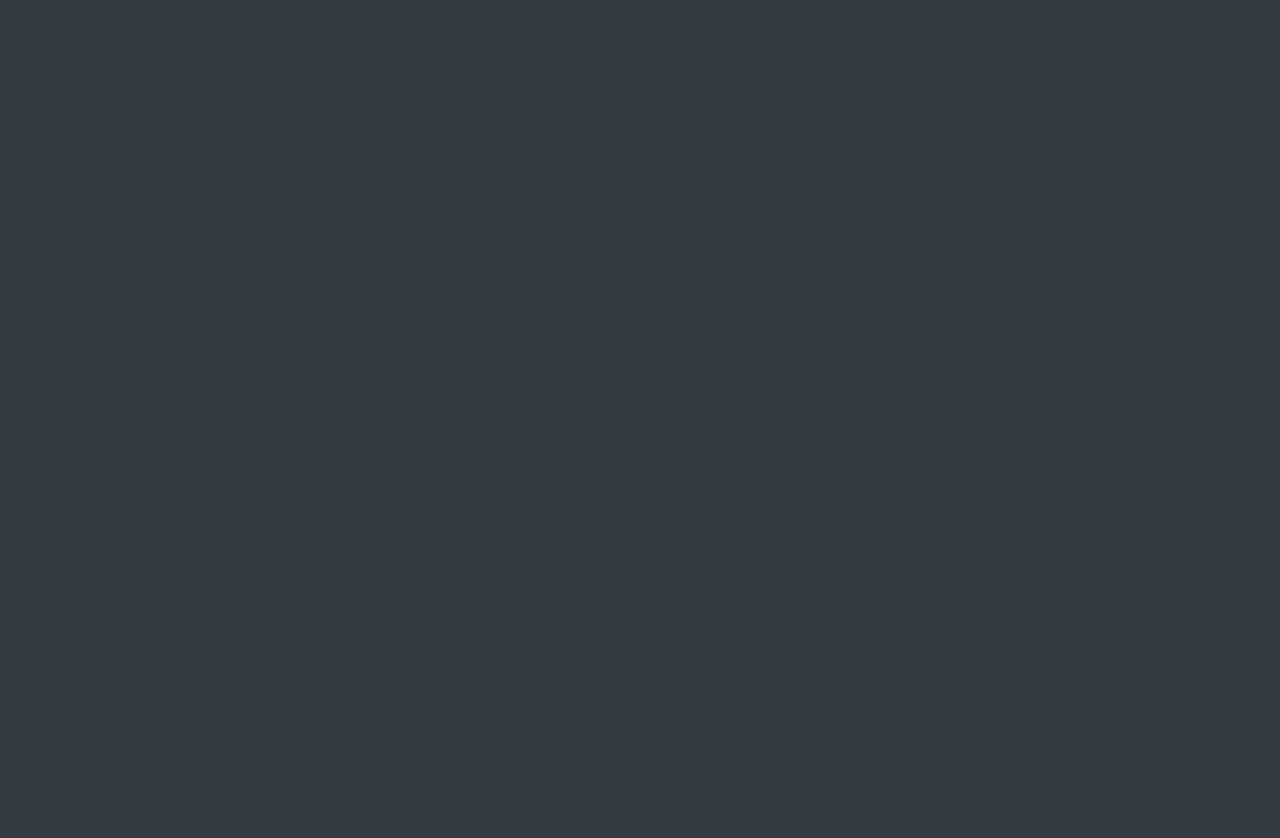
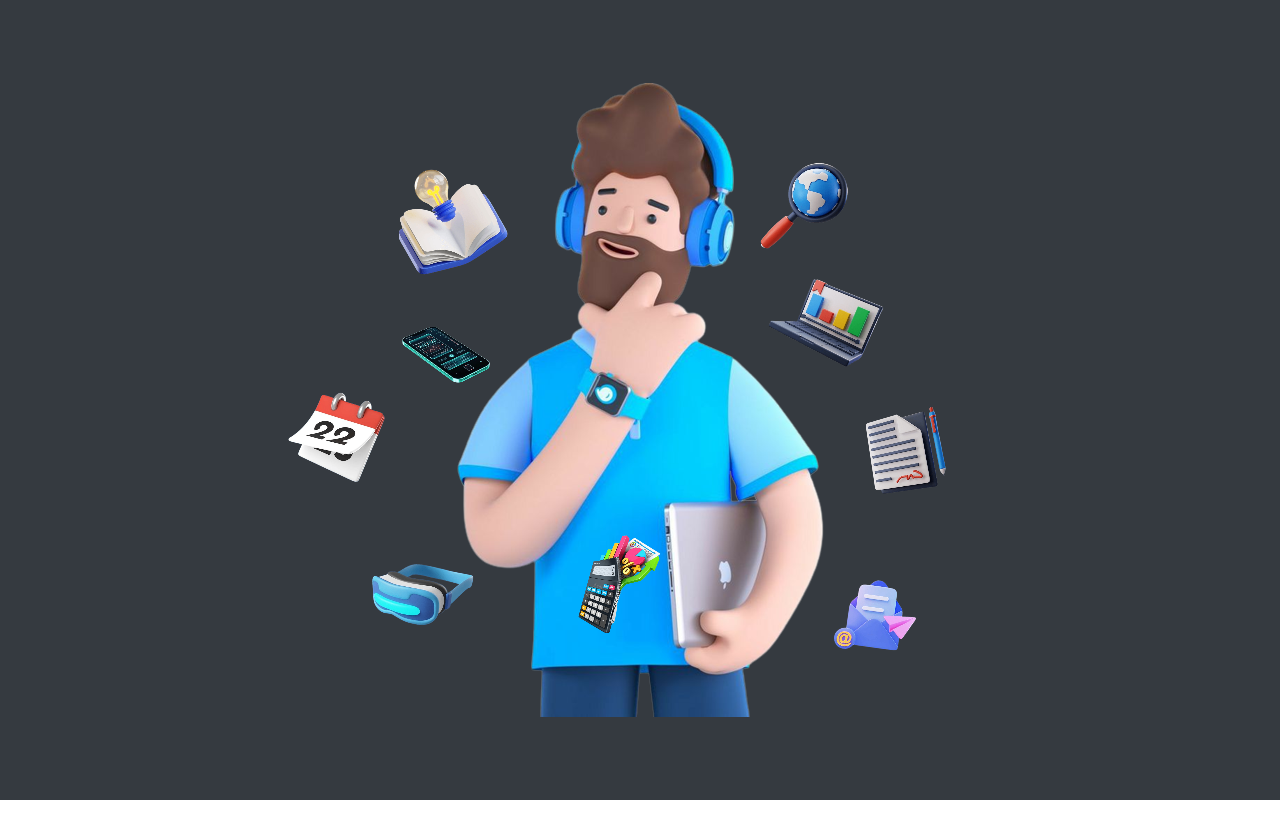
Before and after one commit to kbbaldaniya/Innovatech-Think, a Next.js app: page / in a window 1280 px wide. Shown: the top 838 px of the page. After the commit the page ends 800 px from the top, so only its background shows below. Built offline with nearby package versions, Linux system fonts and the light colour scheme.

Commit message:
Update globals.css

```diff
--- a/styles/globals.css
+++ b/styles/globals.css
@@ -11,7 +11,7 @@ html,
   --outer-space: #3b4e55;
   --blue-gradients: linear-gradient(90deg, #018abd 0%, #004581 100%);
 }
-body {
+/* body {
   margin: 0;
   font-family: -apple-system, BlinkMacSystemFont, Segoe UI, Roboto, Oxygen, Ubuntu, Cantarell, Fira Sans, Droid Sans,
     Helvetica Neue, sans-serif;
@@ -24,14 +24,14 @@ body {
   background: var(--gray);
   color: var(--light-gray);
   min-height: 250vh;
-}
+} */
 
 ::-webkit-scrollbar {
   width: 0;
   height: 0;
 }
 
-.loading {
+/* .loading {
   position: fixed;
   animation: loading 1s linear infinite;
   animation-play-state: paused;
@@ -52,8 +52,8 @@ body {
     left: 50%;
     transform: translate(-50%, -50%);
   }
-}
-
+} */
+/*
 .ball1 {
 	background: var(--blue);
 	height: 8px;
@@ -82,9 +82,9 @@ body {
 	border-right: 4px solid var(--blue);
 	border-top: 4px solid var(--blue);
 	transform: translateY(-10px) rotate(135deg);
-}
+} */
 
-.logo {
+/* .logo {
   position: fixed;
   animation: logo 1s linear infinite;
   animation-play-state: paused;
@@ -109,9 +109,9 @@ body {
     left: 50%;
     transform: translate(-50%, -50%);
   }
-}
+} */
 
-.heading-1 {
+/* .heading-1 {
   position: fixed;
   animation: heading-1 1s linear infinite;
   animation-play-state: paused;
@@ -137,9 +137,9 @@ body {
     left: 50%;
     transform: translate(-50%, -50%);
   }
-}
+} */
 
-.heading-2 {
+/* .heading-2 {
   position: fixed;
   animation: heading-2 1s linear infinite;
   animation-play-state: paused;
@@ -166,4 +166,25 @@ body {
     left: 50%;
     transform: translate(-50%, -50%);
   }
+} */
+
+/* Mouse Move Effect*/
+
+#parallax-frame{
+  margin: 0;
+  width: 100vw;
+  height: 100vh;
+  background: var(--gray);
 }
+
+#parallax {
+  position: relative;
+  width: 100%;
+  height: 100vh;
+  background-image: url(../src/assets/3dImage/Img-2.png),
+    url(../src/assets/3dImage/Img-1.png),
+    url(../src/assets/3dImage/main.png);
+  background-repeat: no-repeat;
+  background-position: center;
+  background-position: 50% 50%;
+}
```
